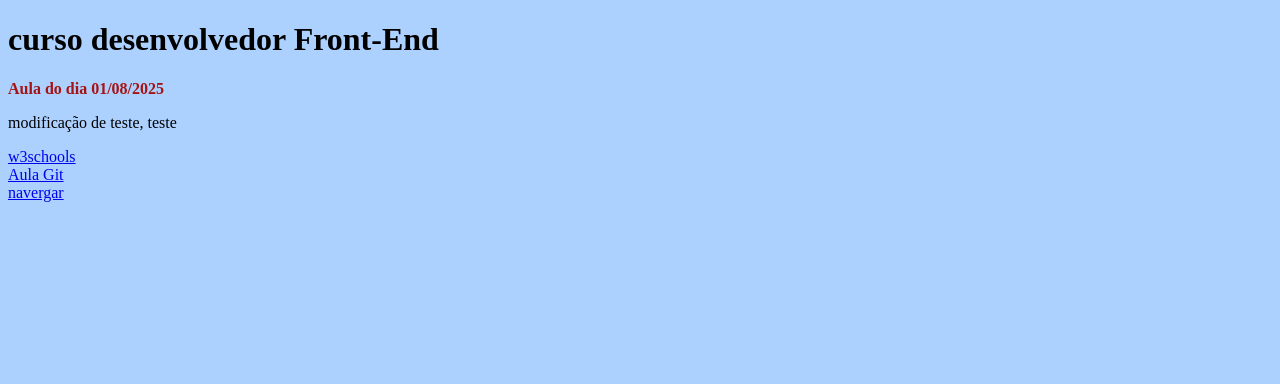
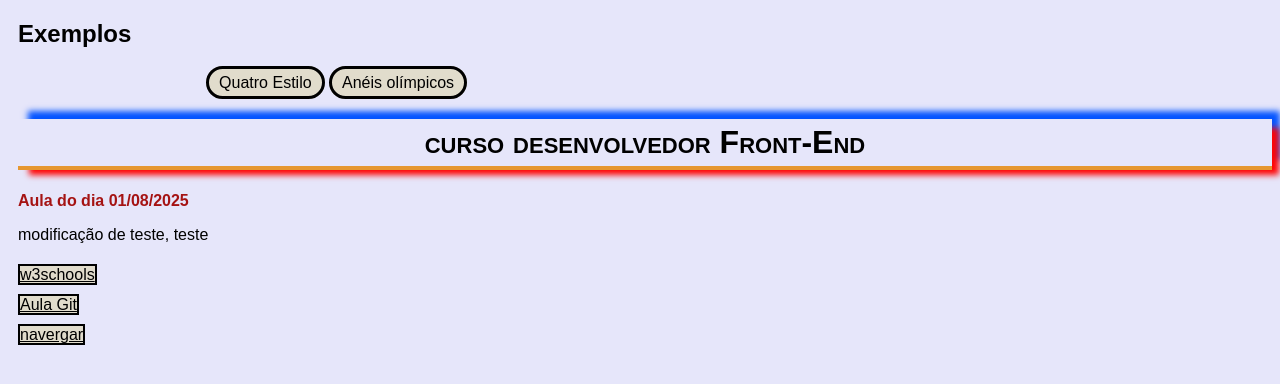
Before and after one commit to thiagoO2006-th/qua207082, a plain HTML site: page index.html in a window 1280 px wide. Drawn offline with Linux system fonts and the light colour scheme.

Commit message:
atulização 13/08

```diff
--- a/index.html
+++ b/index.html
@@ -1,11 +1,60 @@
 <!DOCTYPE html>
-<html lang="en">
+<html lang="pt-br">
 <head>
     <meta charset="UTF-8">
     <meta name="viewport" content="width=device-width, initial-scale=1.0">
     <title>curso desenvolvedor Front-End</title>
 </head>
-<body style="background-color: rgba(0, 115, 255, 0.324);">
+<style>
+    body{
+        background-color: #E6E6FA;
+        font: 100% "Copperplate Gothic Light", sans-serif;
+        padding-left: 10px;
+    }
+    h1{
+        font-variant: small-caps;
+        text-align: center;
+        border-bottom: 4px solid rgb(230, 151, 48);
+        padding: 5px;
+        box-shadow: #ff0404 9px 7px 6px -2px, #0454ff 9px -9px 6px -1px;
+    }
+    #exemplo{
+        width: 70%;
+        margin: auto;
+    }
+
+    #exemplo a{
+        color: black;
+        border: 3px solid rgb(0, 0, 0) ;
+        padding: 5px 10px;
+        text-decoration: none;
+        border-radius: 40px;
+        left: 10px;
+
+    }
+
+    a{
+        border: 2px solid rgb(0, 0, 0);
+        color: black;
+        line-height: 30px;
+        background-color: #c9ab002f;
+
+    }
+
+    a:hover{
+        color: rgb(26, 40, 236);
+        box-shadow: 3px 5px;
+    }
+
+
+
+</style>
+<body>
+    <h2>Exemplos</h2>
+    <div id="exemplo">
+        <a href="./quatro-estilo/index.html">Quatro Estilo</a>
+        <a href="aneis.olimpicos.html">Anéis olímpicos</a>
+    </div>
 
 
 <h1 style="color: rgb(0, 0, 0);">curso desenvolvedor Front-End</h1>
```
Also changed, not shown: exemplo-formulario.html (added, +18 -0 lines).
